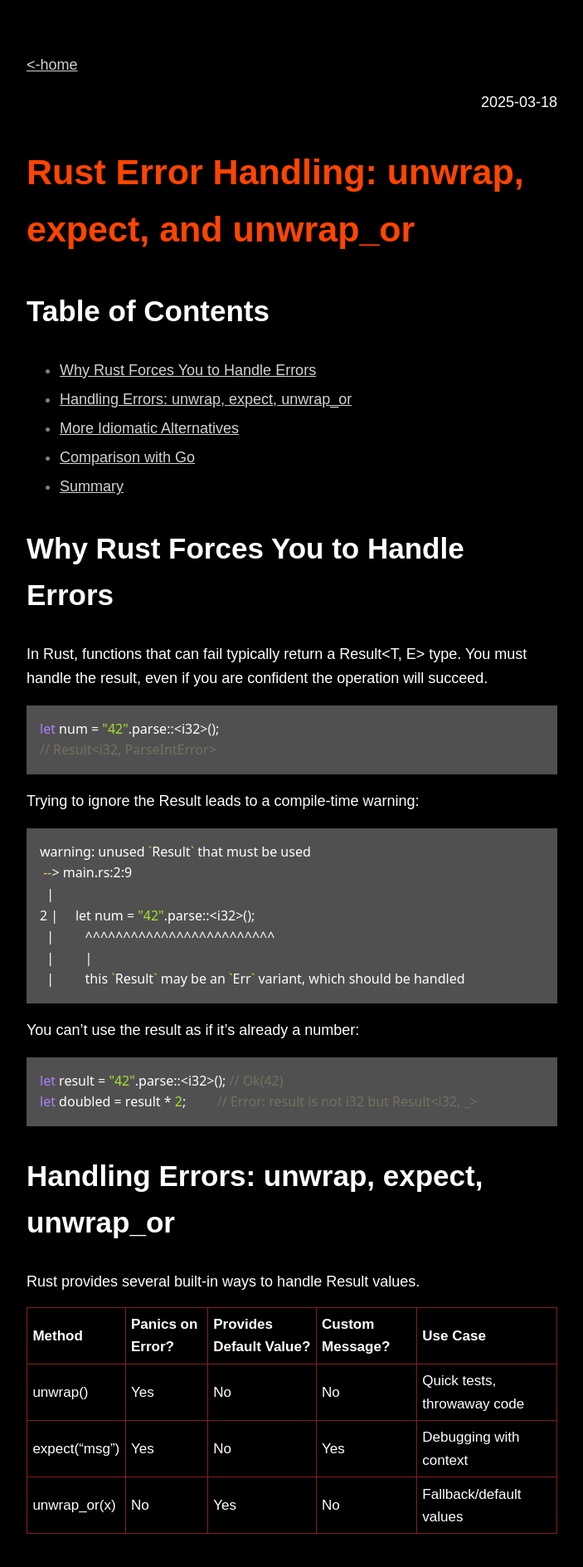
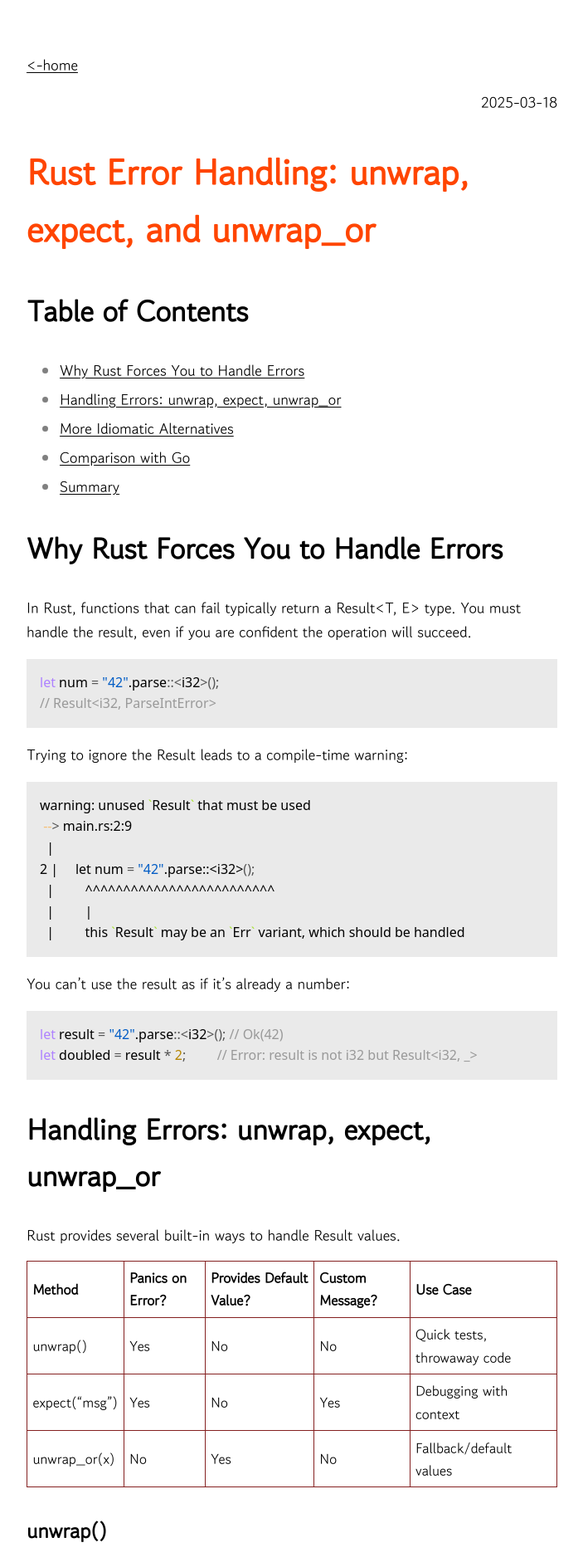
Before and after one commit to wnjoon/wnjoon.github.io, a Jekyll site: the page built from _posts/2025-03-18-rust-error-handling-methods.md, in a window 1280 px wide. Shown: the top 1888 px of the page at 83% size, without its empty margins (288-991 px from the left). Built offline with Jekyll 4.4.1, drawn with Linux system fonts in a browser that asks for light colours; some web fonts are replaced.

Commit message:
feat: change theme

```diff
--- a/_config.yml
+++ b/_config.yml
@@ -2,7 +2,7 @@ title: "//TODO: Write Blog" # name of the site
 author: Wonjoon # name of site's author
 email: wnjoon@gmail.com # email of site's author
 url: https://wnjoon.github.io # root address of the site
-# baseurl: "/no-style-please" # subpath of the site, e.g. "/blog" (leave it blank "" if you're site shouldn't use a subpath)
+# baseurl: "/bundle" # subpath of the site, e.g. "/blog" (leave it blank "" if you're site shouldn't use a subpath)
 description: > # description of the site (multiple lines allowed)
   A (nearly) no-CSS, fast, minimalist Jekyll theme.
 
@@ -15,7 +15,7 @@ favicon: "logo.png" # name+extension of favicon (which must be put on the root f
 # remote_theme: riggraz/no-style-please
 
 theme_config:
-  appearance: "dark" # can be "light", "dark" or "auto"
+  appearance: "white" # can be "light", "dark" or "auto"
   back_home_text: "<-home" # customize text for homepage link in post layout
   date_format: "%Y-%m-%d" # customize how date is formatted
   show_description: false # show blog description in home page
--- a/_sass/no-style-please.scss
+++ b/_sass/no-style-please.scss
@@ -9,7 +9,7 @@
 
   //   &.ioda { filter: invert(0); }
   // }
-  background-color: black
+  // background-color: black
 }
 
 body[a="dark"] { @include dark-appearance; }
@@ -24,13 +24,13 @@ body[a="dark"] { @include dark-appearance; }
 // block body's background propagation
 // see: https://stackoverflow.com/a/61265706
 // html, body { background: white; }
-html, body { background: black; }
+// html, body { background: black; }
 
 html { height: 100%; }
 
 body {
-  color: white;
-  font-family: sans-serif;
+  color: black;
+  font-family: 'Gowun Dodum', sans-serif;
   font-size: 18px;
   line-height: 1.6;
   margin: 0;
@@ -57,7 +57,7 @@ p { margin: 1rem 0; }
 
 a {
   // color: white;
-  color: lightgrey;
+  color: black;
 }
 a:hover {
   // color: skyblue;
@@ -100,8 +100,8 @@ table, th, td {
 }
 
 code {
-  color: white;
-  background: rgb(80, 80, 80);
+  color: black;
+  background: rgb(234, 234, 234);
   font-size: 16px;
   font-family: system-ui, -apple-system, BlinkMacSystemFont, 'Segoe UI', Roboto, Oxygen, Ubuntu, Cantarell, 'Open Sans', 'Helvetica Neue', sans-serif
 }
@@ -111,6 +111,33 @@ div.highlighter-rouge code {
   overflow-x: auto;
   white-space: pre-wrap;
   padding: 1rem;
+}
+
+// Custom styles for syntax highlighting readability
+.highlight .p, // Punctuation
+.highlight .o, // Operator
+.highlight .ow { // Operator, word
+  color: #555 !important;
+}
+
+.highlight .c, // Comment
+.highlight .cm, // Comment, multiline
+.highlight .cp, // Comment, preprocessor
+.highlight .c1 { // Comment, TODO
+  color: #999 !important;
+}
+
+.highlight .s,   // String
+.highlight .s1,  // String.Single
+.highlight .s2 {  // String.Double
+  color: #005cc5 !important; /* 진한 파란색 */
+}
+
+.highlight .m,   // Number
+.highlight .mf,  // Number.Float
+.highlight .mi,  // Number.Integer
+.highlight .mo {  // Number.Oct
+  color: #b58500 !important; /* 진한 주황색 */
 }
 
 blockquote {
```
Also changed, not shown: 17 other files.
